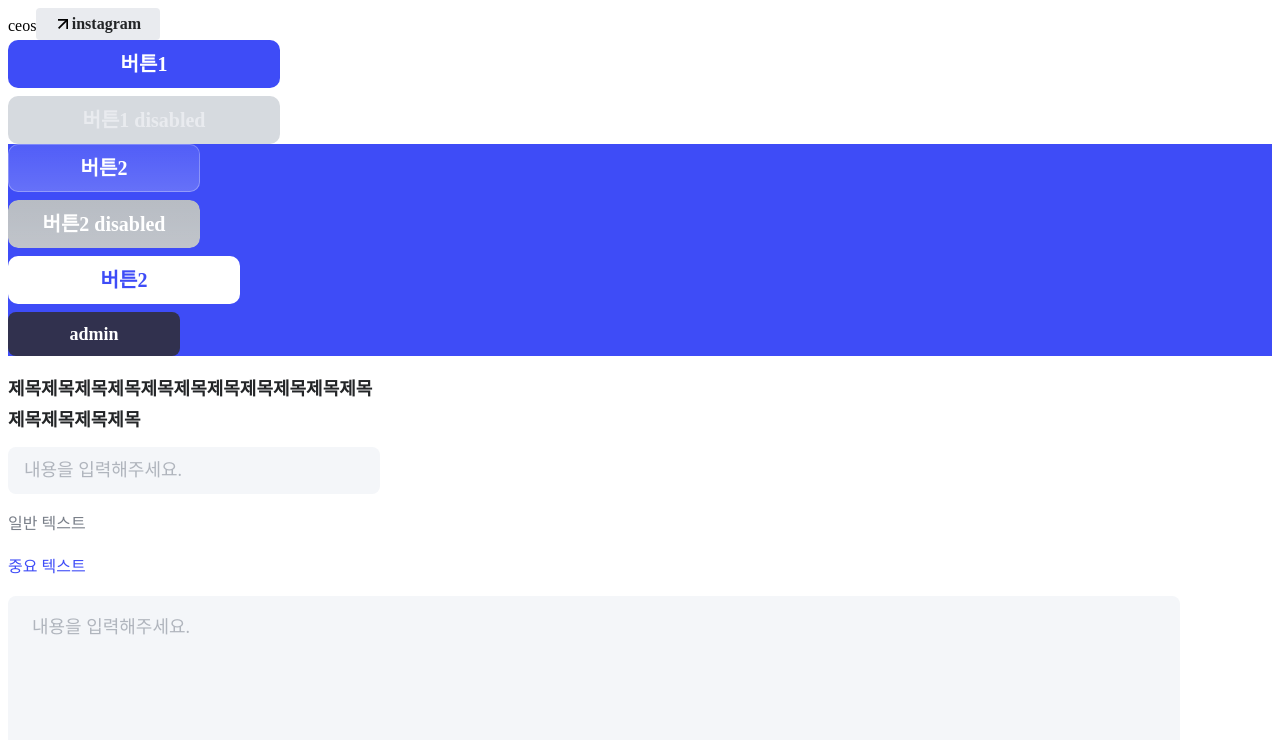
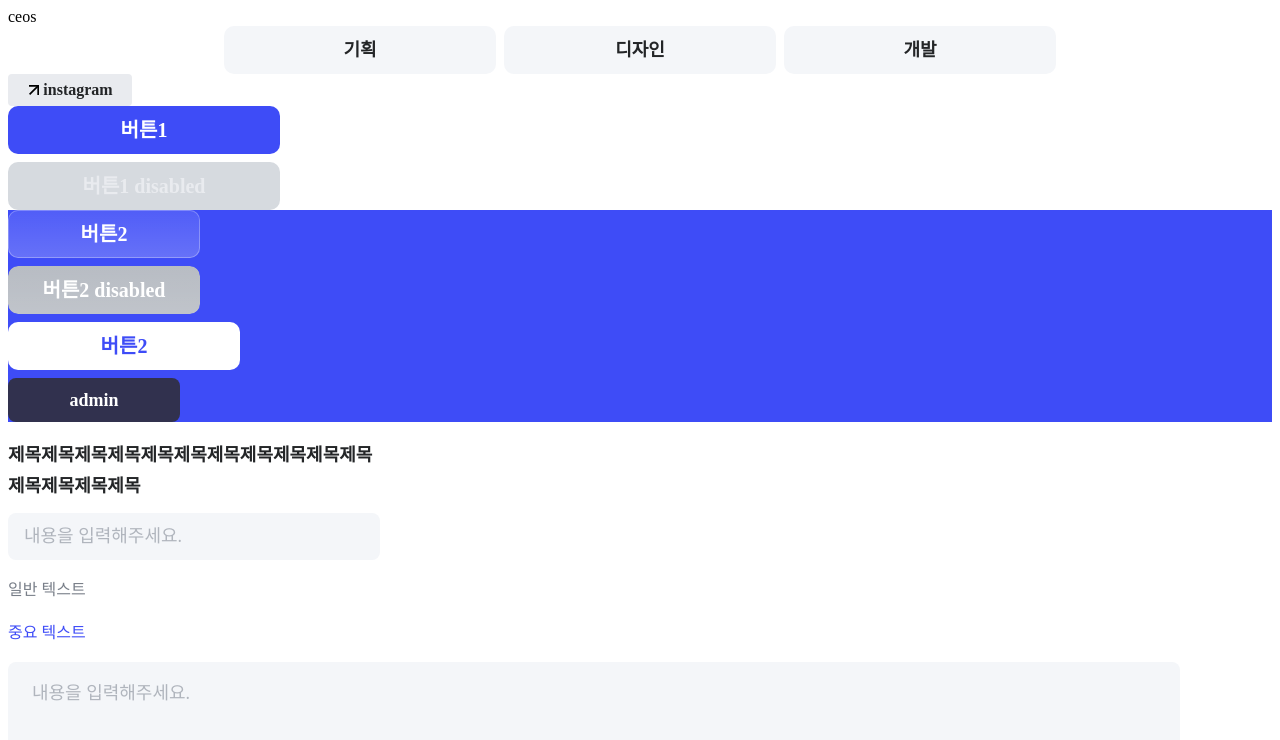
Before and after one commit to CEOS-Developers/CEOS-FE, a Next.js app in the folder apps/ceos/: page / in a window 1280 px wide. Shown: the top 740 px of the page. Built offline with nearby package versions, Linux system fonts and the light colour scheme; a web font is replaced by a local one; what emotion-reset would draw is missing.

Commit message:
feat: Select Button 컴포넌트

```diff
--- a/apps/ceos/next.config.js
+++ b/apps/ceos/next.config.js
@@ -1,13 +1,16 @@
 // @ceos-fe/ui, @ceos-fe/utils 패키지를 tranpile 시킨다.
-const withTM = require("next-transpile-modules")([
-  "@ceos-fe/ui",
-  "@ceos-fe/utils",
+const withTM = require('next-transpile-modules')([
+  '@ceos-fe/ui',
+  '@ceos-fe/utils',
 ]);
 
 /** @type {import('next').NextConfig} */
 const nextConfig = {
   reactStrictMode: true,
   swcMinify: true,
+  compiler: {
+    emotion: true,
+  },
 };
 
 module.exports = withTM(nextConfig);
--- a/apps/ceos/package.json
+++ b/apps/ceos/package.json
@@ -11,6 +11,7 @@
   "dependencies": {
     "@ceos-fe/ui": "workspace:packages/ui",
     "@ceos-fe/utils": "workspace:packages/utils",
+    "@emotion/babel-plugin": "^11.11.0",
     "@types/node": "18.16.3",
     "@types/react": "18.2.3",
     "@types/react-dom": "18.2.3",
--- a/apps/ceos/src/assets/ArrowUpRight.tsx
+++ b/apps/ceos/src/assets/ArrowUpRight.tsx
@@ -8,14 +8,14 @@ export const ArrowUpRight = () => {
       xmlns="http://www.w3.org/2000/svg"
     >
       <path
-        fill-rule="evenodd"
-        clip-rule="evenodd"
+        fillRule="evenodd"
+        clipRule="evenodd"
         d="M12 3.19561L3.19561 12L2 10.8044L10.8044 2L12 3.19561Z"
         fill="black"
       />
       <path
-        fill-rule="evenodd"
-        clip-rule="evenodd"
+        fillRule="evenodd"
+        clipRule="evenodd"
         d="M2 2H12V12H10.3333V3.66667H2V2Z"
         fill="black"
       />
--- /dev/null
+++ b/apps/ceos/src/components/SelectButton/index.tsx
@@ -0,0 +1,79 @@
+import styled from '@emotion/styled';
+import { ForwardedRef, InputHTMLAttributes, forwardRef } from 'react';
+import { theme } from '@ceos-fe/ui';
+
+interface SelectButtonProps extends InputHTMLAttributes<HTMLInputElement> {
+  webWidth?: number;
+  mobileWidth?: number;
+  value: string;
+}
+
+export const SelectButton = forwardRef<HTMLInputElement, SelectButtonProps>(
+  ({ webWidth, mobileWidth, value, ...props }, ref) => {
+    return (
+      <>
+        <Radio
+          ref={ref}
+          type="radio"
+          id={value}
+          value={value}
+          name={props.name}
+          {...props}
+        />
+        <Label htmlFor={value} webWidth={webWidth} mobileWidth={mobileWidth}>
+          {value}
+        </Label>
+      </>
+    );
+  },
+);
+
+const Label = styled.label<{
+  webWidth?: number;
+  mobileWidth?: number;
+}>`
+  width: ${({ webWidth }) => (webWidth ? `${webWidth}px` : '178px')};
+  height: 48px;
+
+  display: flex;
+  justify-content: center;
+  align-items: center;
+
+  border-radius: 10px;
+
+  background-color: ${theme.palette.Gray1};
+  color: ${theme.palette.Black};
+
+  ${theme.typo.Web.Label2};
+
+  transition: border-color 0.15s ease-out, color 0.25s ease-out,
+    background-color 0.3s ease-out, box-shadow 0.15s ease-out;
+
+  cursor: pointer;
+
+  @media (max-width: 1023px) {
+    width: ${({ mobileWidth }) => (mobileWidth ? `${mobileWidth}px` : '166px')};
+    height: 44px;
+
+    border-radius: 8px;
+
+    ${theme.typo.Mobile.Body1};
+  }
+
+  user-select: none;
+  -webkit-user-select: none;
+  -moz-user-select: none;
+  -ms-user-select: none;
+`;
+
+const Radio = styled.input`
+  position: absolute;
+  opacity: 0;
+  width: 0;
+
+  &:checked + label {
+    background: ${theme.palette.Blue};
+    color: ${theme.palette.White};
+    box-shadow: ${theme.shadow.Button.Blue};
+  }
+`;
--- a/apps/ceos/src/pages/index.tsx
+++ b/apps/ceos/src/pages/index.tsx
@@ -3,19 +3,46 @@ import { useForm } from 'react-hook-form';
 import styled from '@emotion/styled';
 import { KeyOfPalette } from '../../../../packages/ui/src/styles/theme';
 import { Shortcut } from '@ceos/components/Shortcut';
+import { SelectButton } from '../components/SelectButton/index';
+import { useEffect } from 'react';
 
 export default function Home() {
-  const { register } = useForm({
+  const { register, watch } = useForm({
     defaultValues: {
       title: '',
       content: '',
+      part: '',
     },
   });
+
+  useEffect(() => {
+    console.log(watch('part'));
+  }, [watch('part')]);
 
   return (
     <>
       <div>
         ceos
+        <Flex gap={8}>
+          <SelectButton
+            value="기획"
+            webWidth={272}
+            mobileWidth={106}
+            {...register('part')}
+          />
+          <SelectButton
+            value="디자인"
+            webWidth={272}
+            mobileWidth={106}
+            {...register('part')}
+          />
+          <SelectButton
+            value="개발"
+            webWidth={272}
+            mobileWidth={106}
+            {...register('part')}
+          />
+        </Flex>
         <Shortcut onClick={() => {}}>instagram</Shortcut>
         <Wrapper color="White">
           <Button variant="default">버튼1</Button>
@@ -55,3 +82,20 @@ const Wrapper = styled.div<{
   flex-direction: column;
   gap: 8px;
 `;
+
+const Flex = styled.div<{
+  direction?: string;
+  justify?: string;
+  align?: string;
+  gap?: number;
+  width?: number;
+  height?: number;
+}>`
+  display: flex;
+  flex-direction: ${({ direction }) => (direction ? `${direction}` : 'row')};
+  justify-content: ${({ justify }) => (justify ? `${justify}` : 'center')};
+  align-items: ${({ align }) => (align ? `${align}` : 'center')};
+  gap: ${({ gap }) => (gap ? `${gap}px` : '0px')};
+  width: ${({ width }) => (width ? `${width}px` : '100%')};
+  height: ${({ height }) => (height ? `${height}px` : '100%')};
+`;
--- a/package.json
+++ b/package.json
@@ -38,6 +38,7 @@
   },
   "packageManager": "yarn@3.5.0",
   "dependencies": {
+    "@emotion/babel-plugin": "^11.11.0",
     "@emotion/react": "^11.11.0",
     "@emotion/styled": "^11.11.0",
     "@next/font": "^13.4.1",
```
Also changed, not shown: 2 other files (tests, documents, lock files or other folders).
